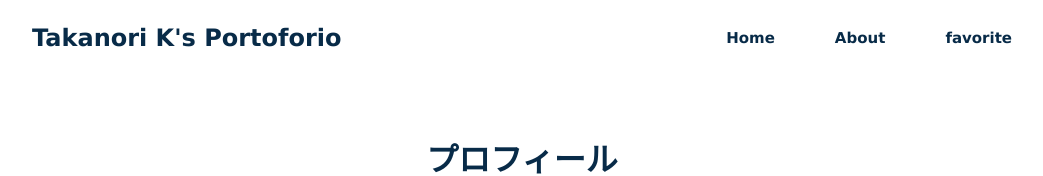
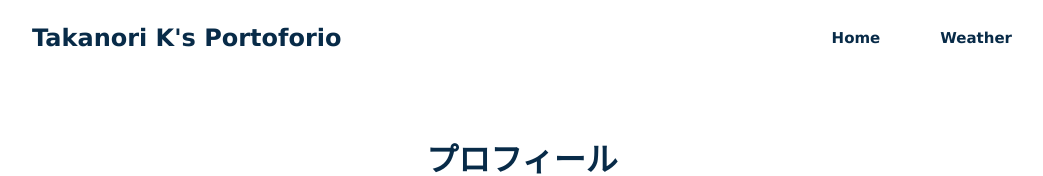
Before and after one commit to takanori-k-1074/vue-pages, a Vue app: page / in a window 1280 px wide. Shown: the top 176 px of the page, without its empty margins (118-1161 px from the left). Built offline with nearby package versions, Linux system fonts and the light colour scheme.

Commit message:
タブ名変更

```diff
--- a/src/components/Header.vue
+++ b/src/components/Header.vue
@@ -10,9 +10,9 @@
             <router-link to="/">Home</router-link>
           </li>
           <li class="header-nav-item">
-            <router-link to="/about">About</router-link>
+            <router-link to="/weather">Weather</router-link>
           </li>
-          <li class="header-nav-item"><a href="#">favorite</a></li>
+          <!-- <li class="header-nav-item"><a href="#">favorite</a></li> -->
         </ul>
       </div>
     </div>
--- a/src/router/index.js
+++ b/src/router/index.js
@@ -11,13 +11,13 @@ const routes = [
     component: Home
   },
   {
-    path: "/about",
-    name: "About",
+    path: "/weather",
+    name: "Weather",
     // route level code-splitting
     // this generates a separate chunk (about.[hash].js) for this route
     // which is lazy-loaded when the route is visited.
     component: () =>
-      import(/* webpackChunkName: "about" */ "../views/About.vue")
+      import(/* webpackChunkName: "about" */ "../views/Weather.vue")
   }
 ];
 
--- a/src/views/About.vue
+++ b/src/views/Weather.vue
@@ -4,6 +4,7 @@
       {{ todaysDate() }}
     </div>
     <div class="weather">
+
       <p>{{ query.data.data.weather[0].main }}</p>
       <p>{{ query.data.data.main.temp }}℃</p>
       <p>風速{{ query.data.data.wind.speed }}m</p>
```
